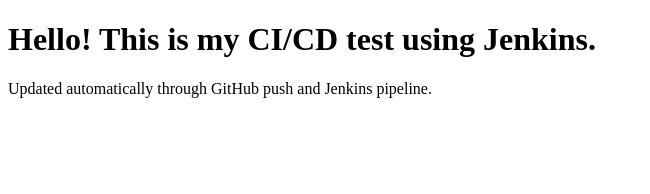
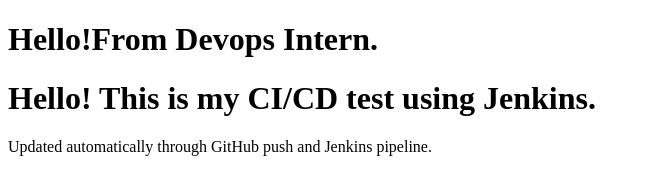
Before and after one commit to devops-nikki/Elevate-labs-Jenkins-CICD-pipeline-Task-2, a plain HTML site: page index.html in a window 1280 px wide. Shown: the whole page, without its empty margins (0-650 px from the left). Drawn offline with Linux system fonts and the light colour scheme.

Commit message:
modified index.html

```diff
--- a/index.html
+++ b/index.html
@@ -4,7 +4,8 @@
     <title>CI/CD Pipeline Demo</title>
 </head>
 <body>
-    <h1>Hello! This is my CI/CD test using Jenkins.</h1>
+     <h1>Hello!From Devops Intern.</h1>
+	<h1>Hello! This is my CI/CD test using Jenkins.</h1>
     <p>Updated automatically through GitHub push and Jenkins pipeline.</p>
 </body>
 </html>
```
